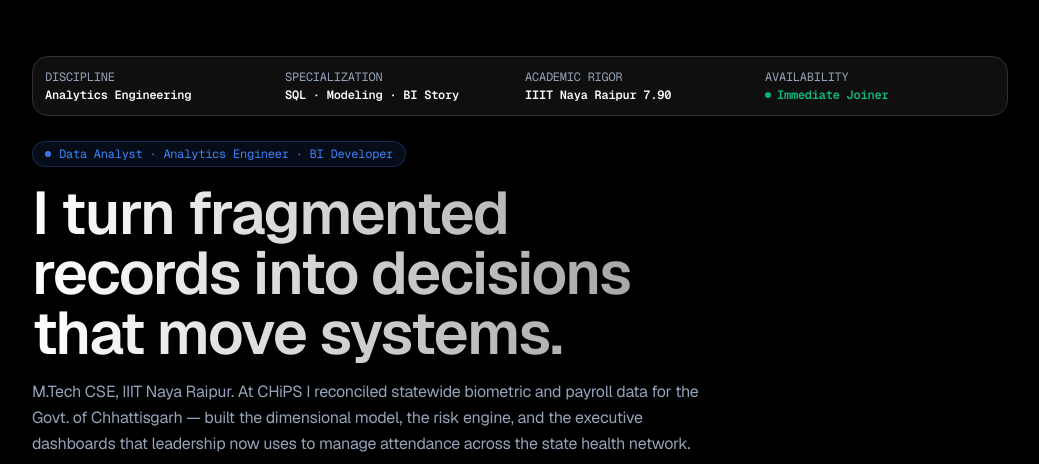
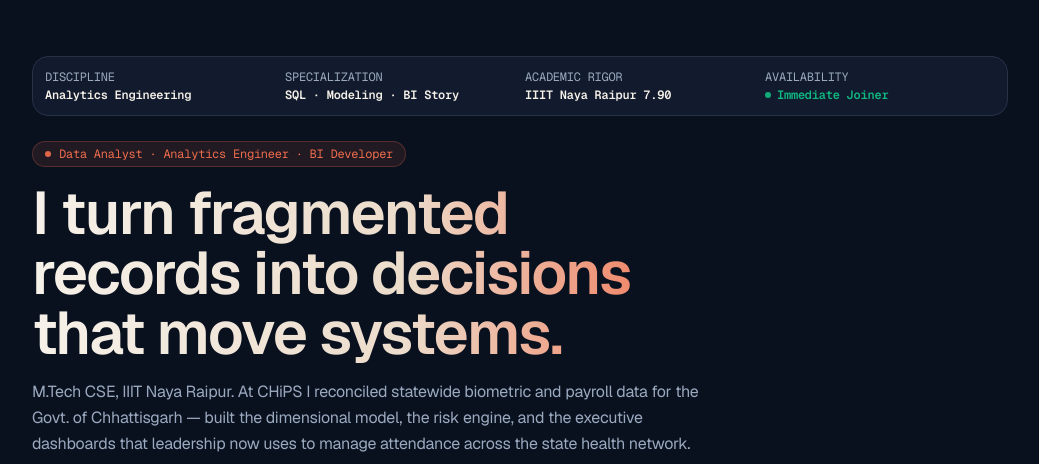
Before and after one commit to rishi-th219/portfolio, a plain HTML site: page index.html in a window 1280 px wide. Both pictures are taken after a click on the button "Toggle visual theme". Shown: the part 88-552 px from the top of the page, without its empty margins (120-1159 px from the left). Drawn offline with nearby package versions, Linux system fonts and the light colour scheme.

Commit message:
feat(theme): style portfolio with classy Navy, Warm Cream, and Coral palette

```diff
--- a/css/styles.css
+++ b/css/styles.css
@@ -9,76 +9,76 @@
    -------------------------------------------------------------------------- */
 :root {
   color-scheme: light;
-  /* Light Mode: Editorial Data Research Theme */
-  --background: 210 40% 98%;               /* Clean Slate White #f8fafc */
-  --foreground: 222 47% 11%;               /* Deep Analytics Ink #0f172a */
+  /* Light Mode: Warm Cream Paper & Tailored Deep Navy Ink with Coral Accents */
+  --background: 38 33% 96%;                /* Soft Parchment Cream #f8f6f1 */
+  --foreground: 222 55% 15%;               /* Tailored Deep Navy Ink #111e3b */
 
-  --card: 0 0% 100%;                       /* Crisp White Surface */
-  --card-foreground: 222 47% 11%;
+  --card: 38 30% 99%;                      /* Crisp Soft Cream Surface #fdfbf7 */
+  --card-foreground: 222 55% 15%;
 
-  --popover: 0 0% 100%;
-  --popover-foreground: 222 47% 11%;
+  --popover: 38 30% 99%;
+  --popover-foreground: 222 55% 15%;
 
-  --primary: 221 83% 53%;                  /* Royal Analytics Blue #2563eb */
-  --primary-foreground: 210 40% 98%;
+  --primary: 12 85% 60%;                   /* Refined Classy Coral #ef6443 */
+  --primary-foreground: 38 42% 96%;         /* Soft Cream text on Coral */
 
-  --secondary: 214 32% 95%;                /* Soft Slate Workbench #f1f5f9 */
-  --secondary-foreground: 222 47% 15%;
+  --secondary: 38 25% 91%;                 /* Warm Biscuit Cream #efe8dc */
+  --secondary-foreground: 222 55% 15%;
 
-  --muted: 214 32% 91%;                    /* #e2e8f0 */
-  --muted-foreground: 215 16% 47%;          /* #64748b */
+  --muted: 38 20% 86%;                     /* Muted Cream Stone #ddd5c7 */
+  --muted-foreground: 220 22% 42%;         /* Slate Navy Text #546581 */
 
-  --accent: 199 89% 48%;                   /* Data Cyan #0ea5e9 */
+  --accent: 12 90% 65%;                    /* Warm Coral #f3765b */
   --accent-foreground: 0 0% 100%;
 
   --destructive: 0 84.2% 60.2%;
   --destructive-foreground: 210 20% 98%;
 
-  --border: 214 32% 88%;                   /* Precision Boundary #cbd5e1 */
-  --input: 214 32% 88%;
-  --ring: 221 83% 53%;
+  --border: 38 22% 84%;                    /* Delicate Cream-Navy Line #dcd2c2 */
+  --input: 38 22% 84%;
+  --ring: 12 85% 60%;                      /* Coral Ring */
 
   --radius: 0.75rem;
 
   /* Grid & Subtle accents */
-  --grid-line: rgba(15, 23, 42, 0.04);
-  --glass-nav-bg: rgba(255, 255, 255, 0.92);
+  --grid-line: rgba(17, 30, 59, 0.045);
+  --glass-nav-bg: rgba(248, 246, 241, 0.92);
 }
 
 .dark {
   color-scheme: dark;
-  /* Dark Mode: Strict B4 Compliance (#000000, #131209, #1F1F1F, #272727, #313131) */
-  --background: 0 0% 0%;                   /* Pitch Black #000000 */
-  --foreground: 210 40% 98%;               /* Crisp White Slate #f8fafc */
+  /* Dark Mode: Deep Midnight Navy, Luxurious Warm Cream & Classy Coral */
+  --background: 220 54% 8%;                /* Deep Tailored Navy #09111f */
+  --foreground: 38 42% 94%;                /* Luxurious Warm Cream #f6f1e9 */
 
-  --card: 54 36% 5.5%;                     /* Warm Ink Surface #131209 */
-  --card-foreground: 210 40% 98%;
+  --card: 220 48% 12%;                     /* Midnight Navy Chamber #101a2d */
+  --card-foreground: 38 42% 94%;
 
-  --popover: 54 36% 5.5%;                  /* Warm Ink Surface #131209 */
-  --popover-foreground: 210 40% 98%;
+  --popover: 220 48% 12%;
+  --popover-foreground: 38 42% 94%;
 
-  --primary: 217 91% 60%;                  /* Electric Analytics Blue #3b82f6 */
-  --primary-foreground: 0 0% 100%;
+  --primary: 12 85% 62%;                   /* Classy Vibrant Coral #f06d4c */
+  --primary-foreground: 220 54% 8%;        /* Deep Navy text on Coral */
 
-  --secondary: 0 0% 12.2%;                 /* Dark Surface #1F1F1F */
-  --secondary-foreground: 213 27% 84%;
+  --secondary: 220 38% 17%;                /* Deep Navy Workbench #1b263c */
+  --secondary-foreground: 38 35% 88%;      /* Warm Cream */
 
-  --muted: 0 0% 15.3%;                     /* Slate Gray #272727 */
-  --muted-foreground: 215 20% 65%;          /* Cool Technical Slate #94a3b8 */
+  --muted: 220 30% 22%;                    /* Deep Navy Muted #27364f */
+  --muted-foreground: 218 22% 68%;         /* Cool Muted Slate Cream #9aaec7 */
 
-  --accent: 199 89% 48%;                   /* Data Telemetry Cyan #0ea5e9 */
+  --accent: 12 90% 66%;                    /* Sunset Coral Accent #f37860 */
   --accent-foreground: 0 0% 100%;
 
   --destructive: 0 62.8% 30.6%;
   --destructive-foreground: 210 20% 98%;
 
-  --border: 0 0% 19.2%;                    /* Structural Boundary #313131 */
-  --input: 0 0% 19.2%;                     /* Structural Boundary #313131 */
-  --ring: 217 91% 60%;
+  --border: 220 30% 22%;                   /* Clean Navy Border #273750 */
+  --input: 220 30% 22%;
+  --ring: 12 85% 62%;                      /* Coral Glow Ring */
 
   /* Grid & Subtle accents */
-  --grid-line: rgba(255, 255, 255, 0.035);
-  --glass-nav-bg: rgba(0, 0, 0, 0.90);
+  --grid-line: rgba(240, 109, 76, 0.035);
+  --glass-nav-bg: rgba(9, 17, 31, 0.90);
 }
 
 /* --------------------------------------------------------------------------
@@ -116,15 +116,15 @@ code, pre, .font-mono {
   letter-spacing: -0.02em;
 }
 
-/* Hero Heading Text-Only Gradient (landing-page-design B5: Text Only, #FFFFFF -> #9B9B9B in Dark, #000000 -> #666666 in Light) */
+/* Hero Heading Text-Only Gradient (Classy Navy, Warm Cream & Touch of Coral) */
 .hero-gradient-text {
-  background: linear-gradient(to right, #ffffff 0%, #9b9b9b 100%);
+  background: linear-gradient(to right, #f6f1e9 0%, #ecdccb 55%, #f06d4c 100%);
   -webkit-background-clip: text;
   -webkit-text-fill-color: transparent;
 }
 
 :root:not(.dark) .hero-gradient-text {
-  background: linear-gradient(to right, #000000 0%, #666666 100%);
+  background: linear-gradient(to right, #111e3b 0%, #223455 60%, #ef6443 100%);
   -webkit-background-clip: text;
   -webkit-text-fill-color: transparent;
 }
@@ -735,7 +735,7 @@ button, a {
   border-radius: var(--radius);
   padding: 1.5rem 1.75rem;
   font-weight: 500;
-  box-shadow: 0 4px 20px -2px rgba(59, 130, 246, 0.12);
+  box-shadow: 0 4px 20px -2px rgba(240, 109, 76, 0.12);
 }
 
 .chart-line-teal {
--- a/js/app.js
+++ b/js/app.js
@@ -38,10 +38,10 @@ function setupThemeToggle() {
   const applyTheme = (theme) => {
     if (theme === "dark") {
       document.documentElement.classList.add("dark");
-      if (themeColorMeta) themeColorMeta.setAttribute("content", "#000000");
+      if (themeColorMeta) themeColorMeta.setAttribute("content", "#09111f");
     } else {
       document.documentElement.classList.remove("dark");
-      if (themeColorMeta) themeColorMeta.setAttribute("content", "#f8fafc");
+      if (themeColorMeta) themeColorMeta.setAttribute("content", "#f8f6f1");
     }
     localStorage.setItem("rishi-portfolio-theme", theme);
   };
```
Also changed, not shown: 404.html (+2 -2 lines), index.html (+3 -3 lines), 1 other file.
